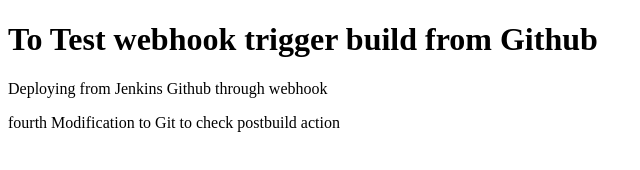
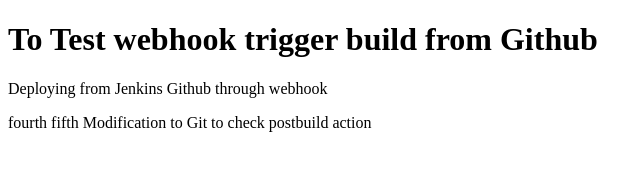
Before and after one commit to githubsreehari/trainingrepo, a plain HTML site: page index.html in a window 1280 px wide. Shown: the full height of the page, 0-640 px from the left. Drawn offline with Linux system fonts and the light colour scheme.

Commit message:
Update index.html

```diff
--- a/index.html
+++ b/index.html
@@ -4,7 +4,7 @@
 
 <h1>To Test webhook trigger build from Github</h1>
 <p>Deploying from Jenkins Github through webhook</p>
-  <p>fourth Modification to Git to check postbuild action</p>
+  <p>fourth fifth Modification to Git to check postbuild action</p>
 
 
 </body>
```
